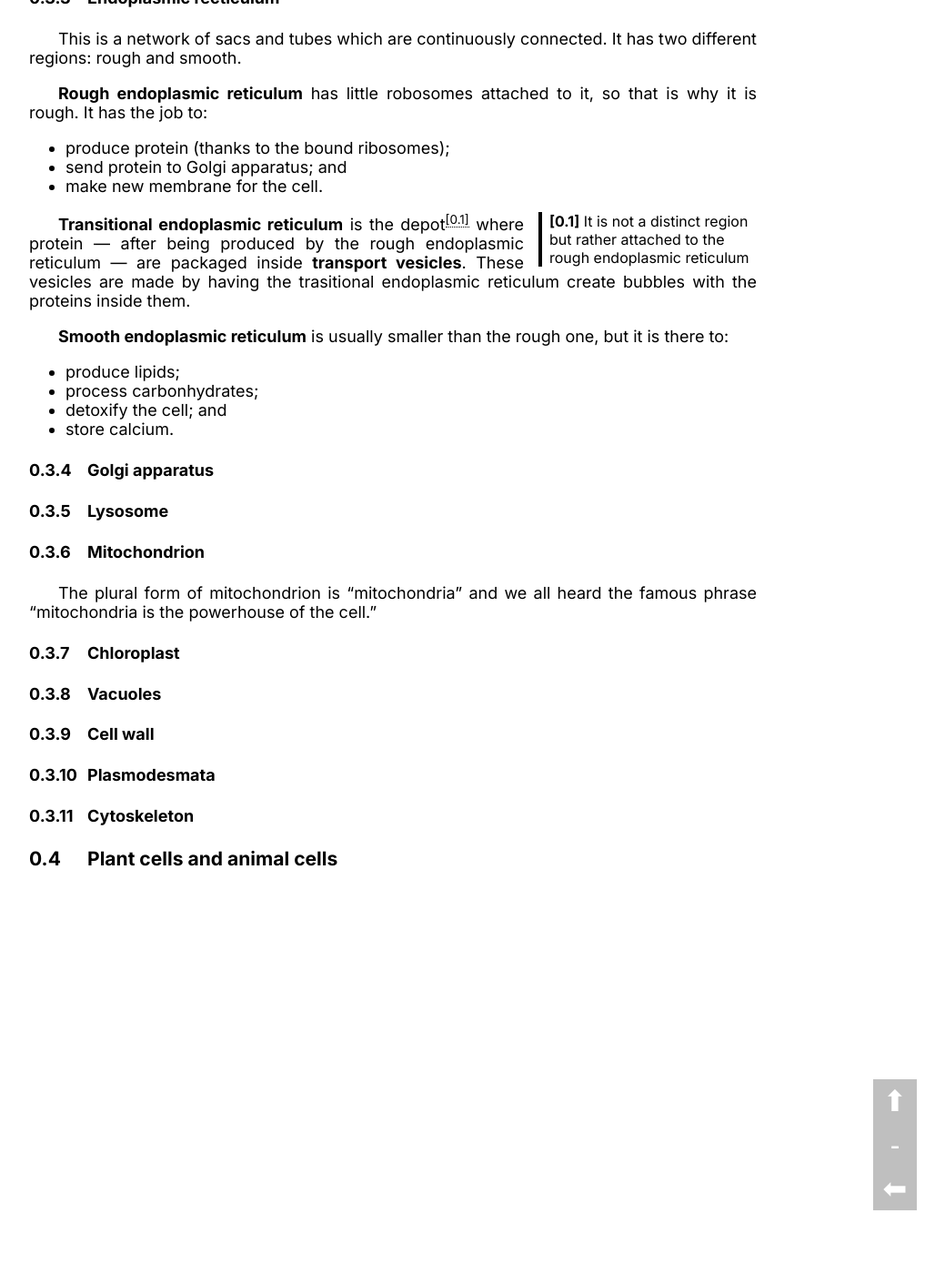
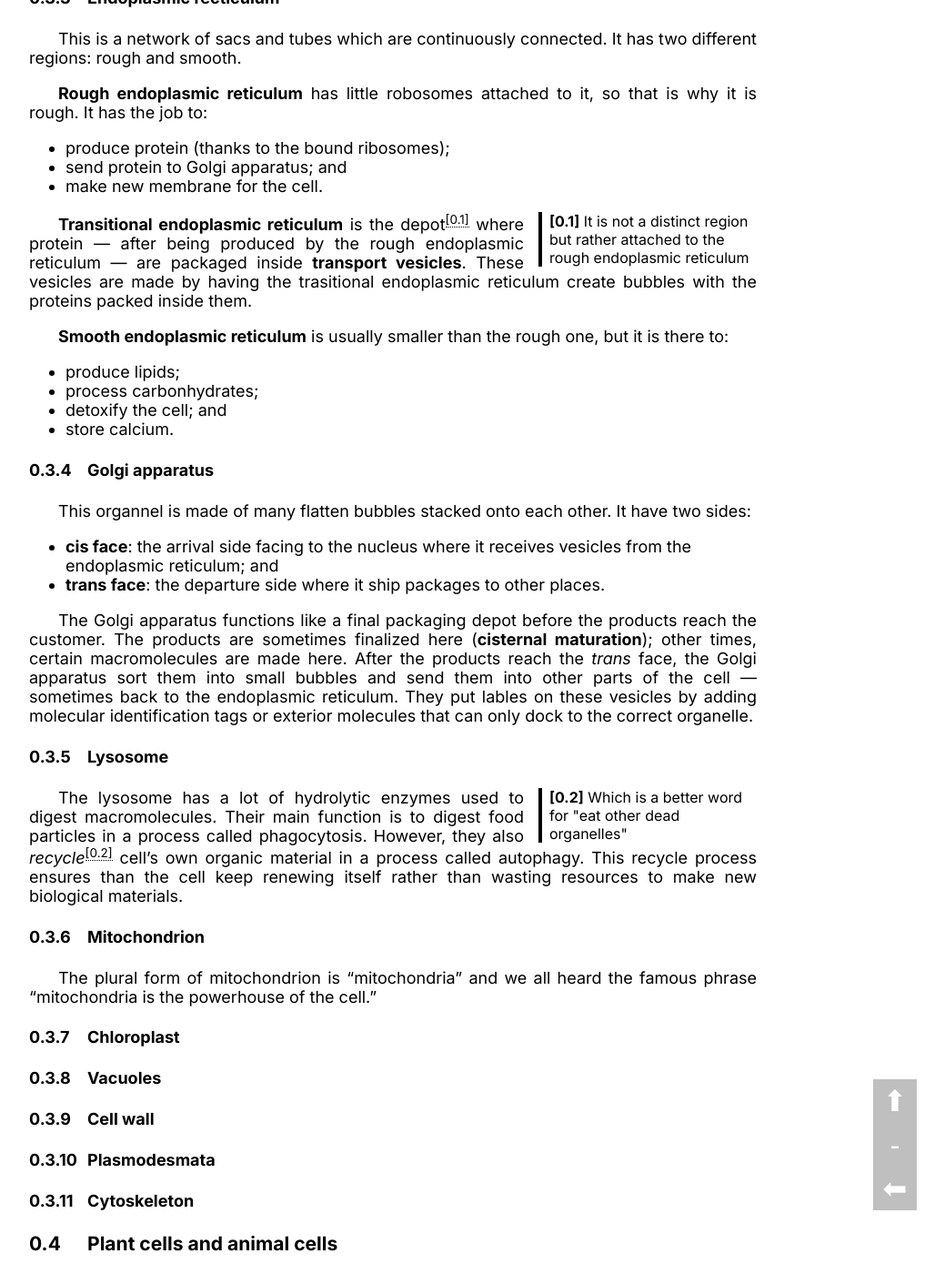
Before and after one commit to LukeNK/n-week-project, a Jekyll site: the page built from drafts/cells.md, in a window 1280 px wide and 1400 px high, scrolled down 1596 px. Shown: the whole window at 91% size, without its empty margins (208-1247 px from the left). Built offline with Jekyll 4.4.1, drawn with Linux system fonts in a browser that asks for light colours; some of the changed text lies outside the part shown.

Commit message:
Cells are so cool

```diff
--- a/drafts/cells.md
+++ b/drafts/cells.md
@@ -41,7 +41,7 @@ The nucleus is where the genes are mostly located (some genes are also located i
 It is quite fitting because the chromatin is a blueprint for protein production, so the nucleolus must be the "master" to train students that can read that blueprint.
 
 #### Ribosome
-In this list, ribosome is the only component that is NOT considered as an organnel because it is not membrane-bounded. It is made of ribosomal RNA and protein, yet it's job is to make protein (**protein synthesis**).
+In this list, ribosome is the only component that is NOT considered as an organelle because it is not membrane-bounded. It is made of ribosomal RNA and protein, yet it's job is to make protein (**protein synthesis**).
 
 There are **free ribosomes**, which is called like that because they are simply floating around in the cytosol. The protein make by them mostly stay within the cell for _domestic consumption_. There are also **bound ribosomes**, which are identical to free ribosomes except they are attached to the rough endoplasmic reticulum. These ribosomes will make proteins for adding to the cell membrane, for packaging, or for exporting.
 
@@ -53,7 +53,7 @@ This is a network of sacs and tubes which are continuously connected. It has two
 - send protein to Golgi apparatus; and
 - make new membrane for the cell.
 
-**Transitional endoplasmic reticulum** is the depot<note>It is not a distinct region but rather attached to the rough endoplasmic reticulum</note> where protein — after being produced by the rough endoplasmic reticulum — are packaged inside **transport vesicles**. These vesicles are made by having the trasitional endoplasmic reticulum create bubbles with the proteins inside them.
+**Transitional endoplasmic reticulum** is the depot<note>It is not a distinct region but rather attached to the rough endoplasmic reticulum</note> where protein — after being produced by the rough endoplasmic reticulum — are packaged inside **transport vesicles**. These vesicles are made by having the trasitional endoplasmic reticulum create bubbles with the proteins packed inside them.
 
 **Smooth endoplasmic reticulum** is usually smaller than the rough one, but it is there to:
 - produce lipids;
@@ -62,8 +62,14 @@ This is a network of sacs and tubes which are continuously connected. It has two
 - store calcium.
 
 #### Golgi apparatus
+This organnel is made of many flatten bubbles stacked onto each other. It have two sides:
+- **cis face**: the arrival side facing to the nucleus where it receives vesicles from the endoplasmic reticulum; and
+- **trans face**: the departure side where it ship packages to other places.
+
+The Golgi apparatus functions like a final packaging depot before the products reach the customer. The products are sometimes finalized here (**cisternal maturation**); other times, certain macromolecules are made here. After the products reach the _trans_ face, the Golgi apparatus sort them into small bubbles and send them into other parts of the cell — sometimes back to the endoplasmic reticulum. They put lables on these vesicles by adding molecular identification tags or exterior molecules that can only dock to the correct organelle.
 
 #### Lysosome
+The lysosome has a lot of hydrolytic enzymes used to digest macromolecules. Their main function is to digest food particles in a process called phagocytosis. However, they also _recycle_<note>Which is a better word for "eat other dead organelles"</note> cell's own organic material in a process called autophagy. This recycle process ensures than the cell keep renewing itself rather than wasting resources to make new biological materials.
 
 #### Mitochondrion
 The plural form of mitochondrion is "mitochondria" and we all heard the famous phrase "mitochondria is the powerhouse of the cell."
```
